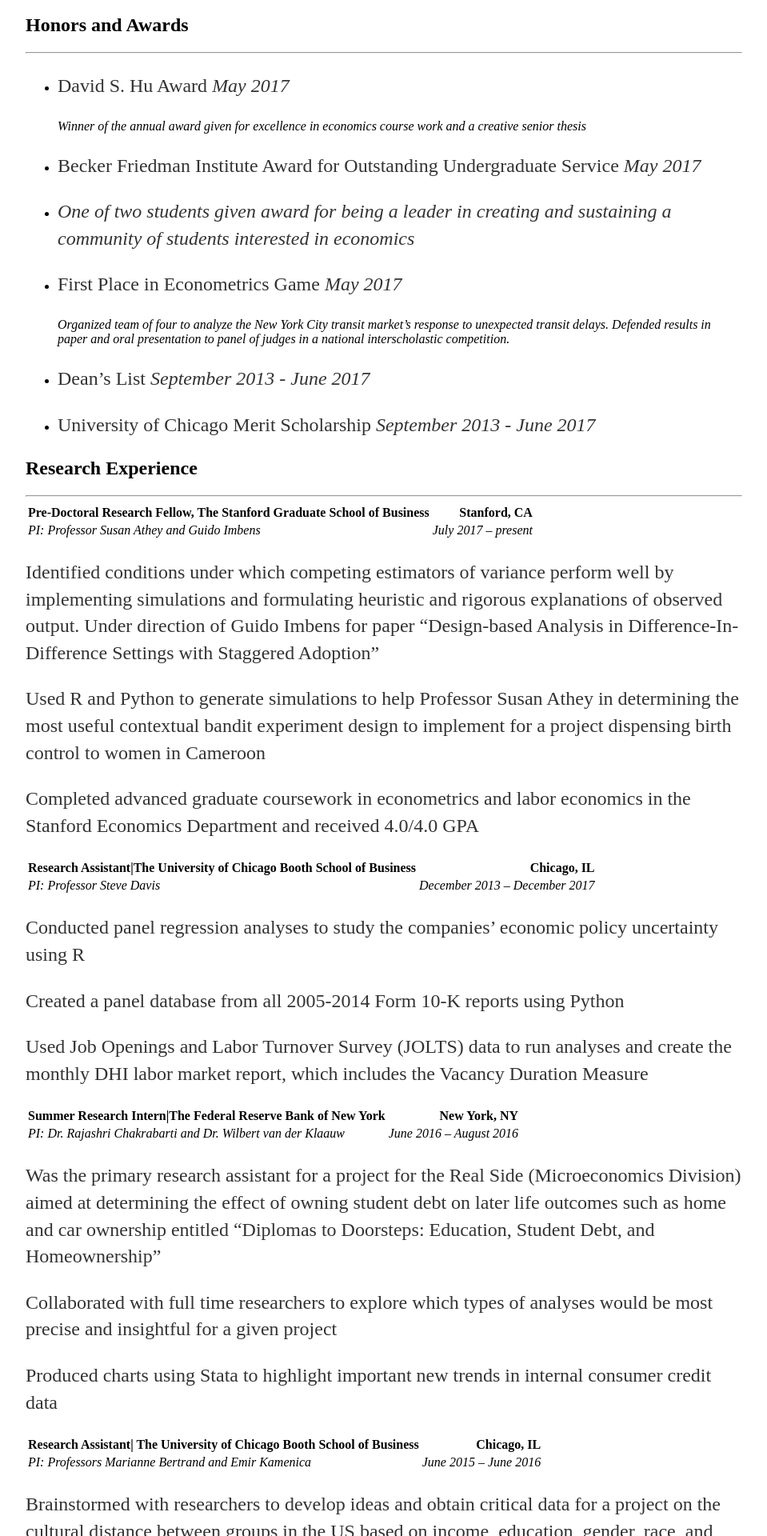
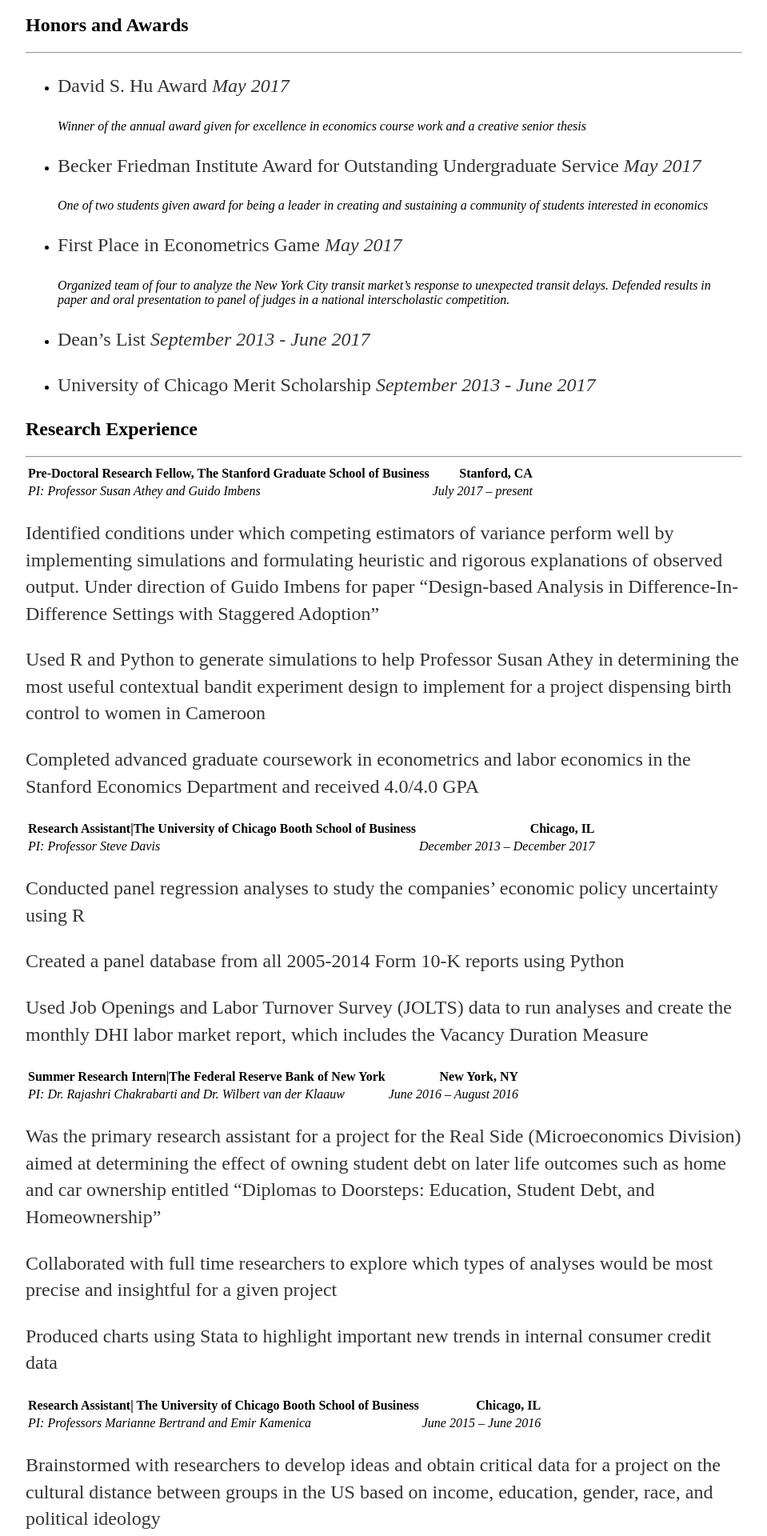
Before and after one commit to lcurrier/lcurrier.github.io, a Jekyll site: the page built from cv/index.html, in a window 1280 px wide. Shown: the part 400-2320 px from the top of the page at 80% size, without its empty margins (160-1119 px from the left). Built offline with Jekyll 4.4.1, drawn with Linux system fonts in a browser that asks for light colours.

```diff
--- a/cv/index.html
+++ b/cv/index.html
@@ -51,7 +51,7 @@ title: Sylvia Klosin's CV
 <li><p>David S. Hu Award <em>May 2017</em></p></li>
 <em>Winner of the annual award given for excellence in economics course work and a creative senior thesis</em>
 <li><p>Becker Friedman Institute Award for Outstanding Undergraduate Service <em>May 2017</em></p></li>
-<li><p><em>One of two students given award for being a leader in creating and sustaining a community of students interested in economics</em></p></li>
+<em>One of two students given award for being a leader in creating and sustaining a community of students interested in economics</em>
 <li><p>First Place in Econometrics Game <em>May 2017</em></p></li>
 <em>Organized team of four to analyze the New York City transit market’s response to unexpected transit delays. Defended results in paper and oral presentation to panel of judges in a national interscholastic competition.</em>
 <li><p>Dean’s List <em>September 2013 - June 2017</em></p></li>
```
